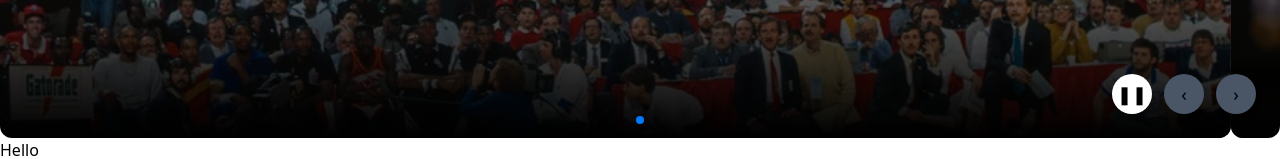
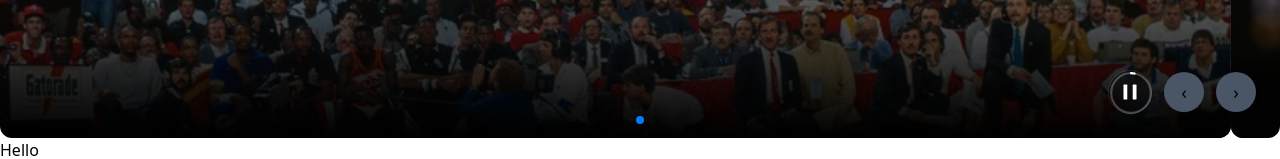
Before and after one commit to temmur/nike_frontend, a Vue app: page / in a window 1280 px wide. Shown: the part 686-845 px from the top of the page. Built offline with nearby package versions, Linux system fonts and the light colour scheme.

Commit message:
fix: CBanner

```diff
--- a/src/components/swiperr/swipper.vue
+++ b/src/components/swiperr/swipper.vue
@@ -253,6 +253,170 @@
 
 
 <!--3 kod-->
+<!--<template>-->
+<!--  <div class="max-h-[800px] relative">-->
+<!--    <Swiper-->
+<!--        :modules="[Pagination, Autoplay]"-->
+<!--        :slides-per-view="1"-->
+<!--        :loop="true"-->
+<!--        :autoplay="{ delay: 5000, disableOnInteraction: false }"-->
+<!--        pagination-->
+<!--        class="w-full max-h-[800px] rounded-xl"-->
+<!--        @swiper="onSwiper"-->
+<!--    >-->
+<!--      <SwiperSlide-->
+<!--          v-for="(slide, i) in slides"-->
+<!--          :key="i"-->
+<!--          class="relative"-->
+<!--      >-->
+<!--        &lt;!&ndash; background image &ndash;&gt;-->
+<!--        <img-->
+<!--            v-if="slide.img"-->
+<!--            :src="slide?.img"-->
+<!--            class="w-full h-[800px] object-cover rounded-xl"-->
+<!--        />-->
+<!--        <video-->
+<!--            v-if="slide.video"-->
+<!--            :ref="el => videoRefs[i] = el"-->
+<!--            :src="slide?.video"-->
+<!--            class="w-full h-[800px] object-cover rounded-xl"-->
+<!--            muted-->
+<!--            playsinline-->
+<!--        ></video>-->
+
+<!--        &lt;!&ndash; text content at bottom &ndash;&gt;-->
+<!--        <div-->
+<!--            class="absolute bottom-0 pb-40 text-center w-full p-6 text-white z-10-->
+<!--                 bg-gradient-to-t from-black/100 to-transparent rounded-b-xl"-->
+<!--        >-->
+<!--          <h1 class="mb-2 text-8xl uppercase font-[900] tracking-[-5px]">-->
+<!--            {{ slide?.title }}-->
+<!--          </h1>-->
+<!--          <p class="text-lg mb-4 capitalize">{{ slide?.subTitle }}</p>-->
+<!--          <div class="flex gap-4 justify-center">-->
+<!--            <button-->
+<!--                v-for="(el, idx) in slide.button"-->
+<!--                :key="idx"-->
+<!--                class="px-5 py-2 bg-white rounded-lg hover:bg-black transition text-black font-[600] hover:text-white rounded-[15px]"-->
+<!--            >-->
+<!--              {{ el }}-->
+<!--            </button>-->
+<!--          </div>-->
+<!--        </div>-->
+<!--      </SwiperSlide>-->
+<!--    </Swiper>-->
+
+<!--    &lt;!&ndash; Custom Controls &ndash;&gt;-->
+<!--    <div-->
+<!--        class="absolute bottom-6 right-6 flex items-center space-x-3 z-20"-->
+<!--    >-->
+<!--      &lt;!&ndash; Play/Pause &ndash;&gt;-->
+<!--      <button-->
+<!--          @click="togglePlay"-->
+<!--          class="w-10 h-10 flex items-center justify-center bg-white rounded-full shadow-md"-->
+<!--      >-->
+<!--        <span v-if="isPlaying" class="text-black text-lg">❚❚</span>-->
+<!--        <span v-else class="text-black text-lg">▶</span>-->
+<!--      </button>-->
+
+<!--      &lt;!&ndash; Prev &ndash;&gt;-->
+<!--      <button-->
+<!--          @click="goPrev"-->
+<!--          class="w-10 h-10 flex items-center justify-center bg-gray-600 rounded-full shadow-md"-->
+<!--      >-->
+<!--        <span class="text-black text-lg">‹</span>-->
+<!--      </button>-->
+
+<!--      &lt;!&ndash; Next &ndash;&gt;-->
+<!--      <button-->
+<!--          @click="goNext"-->
+<!--          class="w-10 h-10 flex items-center justify-center bg-gray-600 rounded-full shadow-md"-->
+<!--      >-->
+<!--        <span class="text-black text-lg">›</span>-->
+<!--      </button>-->
+<!--    </div>-->
+<!--  </div>-->
+<!--</template>-->
+
+<!--<script setup>-->
+<!--import { ref } from "vue";-->
+<!--import { Swiper, SwiperSlide } from "swiper/vue";-->
+<!--import { Pagination, Autoplay } from "swiper/modules";-->
+
+<!--import "swiper/css";-->
+<!--import "swiper/css/pagination";-->
+
+<!--const slides = [-->
+<!--  {-->
+<!--    img: "/images/banner.webp",-->
+<!--    button: ["Shop"],-->
+<!--    title: "Real once know",-->
+<!--    subTitle: "The jordan shattered backboard capsule",-->
+<!--  },-->
+<!--  {-->
+<!--    img: "/images/banner2.jpg",-->
+<!--    button: ["Shop Carlos's Picks", "Shop all tennis"],-->
+<!--    title: "Grand slime style",-->
+<!--    subTitle: "ace the court like carlos alcaraz in gear for every seat.",-->
+<!--  },-->
+<!--  {-->
+<!--    video: "/video/banner.mp4",-->
+<!--    button: ["Buy", "Try"],-->
+<!--    title: "Next level",-->
+<!--    subTitle: "example slide",-->
+<!--  },-->
+<!--];-->
+
+<!--const swiperRef = ref(null);-->
+<!--const isPlaying = ref(true);-->
+
+<!--const onSwiper = (swiper) => {-->
+<!--  swiperRef.value = swiper;-->
+<!--};-->
+
+<!--const goNext = () => {-->
+<!--  swiperRef.value?.slideNext();-->
+<!--  if (!isPlaying.value) {-->
+<!--    isPlaying.value = true;-->
+<!--  }-->
+<!--  swiperRef.value?.autoplay.start();-->
+<!--};-->
+
+<!--const goPrev = () => {-->
+<!--  swiperRef.value?.slidePrev();-->
+<!--  if (!isPlaying.value) {-->
+<!--    isPlaying.value = true;-->
+<!--  }-->
+<!--  swiperRef.value?.autoplay.start();-->
+<!--};-->
+
+<!--const videoRefs = ref([]); // store refs for all videos-->
+
+<!--const togglePlay = () => {-->
+<!--  if (!swiperRef.value) return;-->
+
+<!--  if (isPlaying.value) {-->
+<!--    swiperRef.value.autoplay.stop();-->
+<!--    pauseAllVideos();-->
+<!--  } else {-->
+<!--    swiperRef.value.autoplay.start();-->
+<!--    playActiveVideo();-->
+<!--  }-->
+<!--  isPlaying.value = !isPlaying.value;-->
+<!--};-->
+
+<!--const pauseAllVideos = () => {-->
+<!--  videoRefs.value.forEach((v) => v?.pause());-->
+<!--};-->
+
+<!--const playActiveVideo = () => {-->
+<!--  const activeIndex = swiperRef.value?.realIndex;-->
+<!--  const video = videoRefs.value[activeIndex];-->
+<!--  if (video) video.play();-->
+<!--};-->
+<!--</script>-->
+
+
 <template>
   <div class="max-h-[800px] relative">
     <Swiper
@@ -263,6 +427,8 @@
         pagination
         class="w-full max-h-[800px] rounded-xl"
         @swiper="onSwiper"
+        @slideChange="onSlideChange"
+        @autoplayTimeLeft="onAutoplayTimeLeft"
     >
       <SwiperSlide
           v-for="(slide, i) in slides"
@@ -274,10 +440,13 @@
             v-if="slide.img"
             :src="slide?.img"
             class="w-full h-[800px] object-cover rounded-xl"
+            alt=""
         />
+
+        <!-- background video -->
         <video
             v-if="slide.video"
-            :ref="el => videoRefs[i] = el"
+            :ref="el => (videoRefs[i] = el)"
             :src="slide?.video"
             class="w-full h-[800px] object-cover rounded-xl"
             muted
@@ -307,16 +476,69 @@
     </Swiper>
 
     <!-- Custom Controls -->
-    <div
-        class="absolute bottom-6 right-6 flex items-center space-x-3 z-20"
-    >
-      <!-- Play/Pause -->
+    <div class="absolute bottom-6 right-6 flex items-center space-x-3 z-20">
+      <!-- Play/Pause with progress ring -->
       <button
           @click="togglePlay"
-          class="w-10 h-10 flex items-center justify-center bg-white rounded-full shadow-md"
+          :style="{ width: size + 'px', height: size + 'px' }"
+          class="relative flex items-center justify-center rounded-full shadow-lg border border-white/10"
       >
-        <span v-if="isPlaying" class="text-black text-lg">❚❚</span>
-        <span v-else class="text-black text-lg">▶</span>
+        <!-- translucent background / backdrop blur -->
+        <div class="absolute inset-0 rounded-full bg-black/40 backdrop-blur-sm"></div>
+
+        <!-- svg ring (track + progress) -->
+        <svg
+            class="absolute inset-0"
+            :width="size"
+            :height="size"
+            viewBox="0 0 100 100"
+            style="transform: rotate(-90deg);"
+        >
+          <!-- track -->
+          <circle
+              cx="50"
+              cy="50"
+              r="45"
+              :stroke="trackColor"
+              :stroke-width="trackWidth"
+              fill="transparent"
+              stroke-linecap="round"
+              opacity="0.25"
+          />
+          <!-- progress -->
+          <circle
+              cx="50"
+              cy="50"
+              r="45"
+              :stroke="progressColor"
+              :stroke-width="trackWidth"
+              fill="transparent"
+              stroke-linecap="round"
+              :stroke-dasharray="circumference"
+              :stroke-dashoffset="dashOffset"
+              style="transition: stroke-dashoffset 0.15s linear;"
+          />
+        </svg>
+
+        <!-- inner icon -->
+        <div
+            class="relative z-10 flex items-center justify-center rounded-full"
+            :style="{
+            width: Math.round(size * 0.6) + 'px',
+            height: Math.round(size * 0.6) + 'px',
+          }"
+        >
+          <!-- Pause icon -->
+          <svg v-if="isPlaying" width="28" height="28" viewBox="0 0 24 24">
+            <rect x="6" y="5" width="3.5" height="14" rx="0.8" fill="white"></rect>
+            <rect x="14.5" y="5" width="3.5" height="14" rx="0.8" fill="white"></rect>
+          </svg>
+
+          <!-- Play icon -->
+          <svg v-else width="28" height="28" viewBox="0 0 24 24">
+            <path d="M8 5v14l11-7z" fill="white"></path>
+          </svg>
+        </div>
       </button>
 
       <!-- Prev -->
@@ -339,79 +561,121 @@
 </template>
 
 <script setup>
-import { ref } from "vue";
-import { Swiper, SwiperSlide } from "swiper/vue";
-import { Pagination, Autoplay } from "swiper/modules";
+import { ref, computed } from 'vue'
+import { Swiper, SwiperSlide } from 'swiper/vue'
+import { Pagination, Autoplay } from 'swiper/modules'
 
-import "swiper/css";
-import "swiper/css/pagination";
+import 'swiper/css'
+import 'swiper/css/pagination'
 
 const slides = [
   {
-    img: "/images/banner.webp",
-    button: ["Shop"],
-    title: "Real once know",
-    subTitle: "The jordan shattered backboard capsule",
+    img: '/images/banner.webp',
+    button: ['Shop'],
+    title: 'Real once know',
+    subTitle: 'The jordan shattered backboard capsule',
   },
   {
-    img: "/images/banner2.jpg",
-    button: ["Shop Carlos's Picks", "Shop all tennis"],
-    title: "Grand slime style",
-    subTitle: "ace the court like carlos alcaraz in gear for every seat.",
+    img: '/images/banner2.jpg',
+    button: ["Shop Carlos's Picks", 'Shop all tennis'],
+    title: 'Grand slime style',
+    subTitle: 'ace the court like carlos alcaraz in gear for every seat.',
   },
   {
-    video: "/video/banner.mp4",
-    button: ["Buy", "Try"],
-    title: "Next level",
-    subTitle: "example slide",
+    video: '/video/banner.mp4',
+    button: ['Buy', 'Try'],
+    title: 'Next level',
+    subTitle: 'example slide',
   },
-];
+]
 
-const swiperRef = ref(null);
-const isPlaying = ref(true);
+const swiperRef = ref(null)
+const videoRefs = ref([])
 
+const isPlaying = ref(true)
+
+// Ring visuals
+const size = 44 // px diameter of the button
+const trackWidth = 5
+const progressColor = 'white'
+const trackColor = 'white'
+
+// Ring math
+const radius = 45
+const circumference = 2 * Math.PI * radius
+const progress = ref(0) // 0..1 (0 empty, 1 full)
+const dashOffset = computed(() => (1 - progress.value) * circumference)
+
+// Swiper hooks
 const onSwiper = (swiper) => {
-  swiperRef.value = swiper;
-};
+  swiperRef.value = swiper
+  // Ensure initial video state matches play/pause
+  if (isPlaying.value) {
+    playActiveVideo()
+  } else {
+    pauseAllVideos()
+  }
+  progress.value = 0
+}
 
+const onSlideChange = () => {
+  // Reset ring and sync videos on slide change
+  progress.value = 0
+  pauseAllVideos()
+  if (isPlaying.value) playActiveVideo()
+}
+
+// Sync ring with Swiper autoplay (requires Swiper 8+)
+const onAutoplayTimeLeft = (swiper, time, prog) => {
+  // prog is 0..1 (elapsed progress)
+  progress.value = prog
+}
+
+// Controls
 const goNext = () => {
-  swiperRef.value?.slideNext();
+  swiperRef.value?.slideNext()
   if (!isPlaying.value) {
-    isPlaying.value = true;
+    isPlaying.value = true
   }
-  swiperRef.value?.autoplay.start();
-};
+  progress.value = 0
+  swiperRef.value?.autoplay.start()
+}
 
 const goPrev = () => {
-  swiperRef.value?.slidePrev();
+  swiperRef.value?.slidePrev()
   if (!isPlaying.value) {
-    isPlaying.value = true;
+    isPlaying.value = true
   }
-  swiperRef.value?.autoplay.start();
-};
-
-const videoRefs = ref([]); // store refs for all videos
+  progress.value = 0
+  swiperRef.value?.autoplay.start()
+}
 
 const togglePlay = () => {
-  if (!swiperRef.value) return;
+  if (!swiperRef.value) return
 
   if (isPlaying.value) {
-    swiperRef.value.autoplay.stop();
-    pauseAllVideos();
+    swiperRef.value.autoplay.stop()
+    pauseAllVideos()
+    // keep current progress on pause (ring freezes)
   } else {
-    swiperRef.value.autoplay.start();
-    playActiveVideo();
+    progress.value = 0 // restart ring for a fresh delay
+    swiperRef.value.autoplay.start()
+    playActiveVideo()
   }
-  isPlaying.value = !isPlaying.value;
-};
+  isPlaying.value = !isPlaying.value
+}
 
+// Video helpers
 const pauseAllVideos = () => {
-  videoRefs.value.forEach((v) => v?.pause());
-};
+  videoRefs.value.forEach((v) => v?.pause?.())
+}
 
 const playActiveVideo = () => {
-  const activeIndex = swiperRef.value?.realIndex;
-  const video = videoRefs.value[activeIndex];
-  if (video) video.play();
-};
+  const activeIndex = swiperRef.value?.realIndex
+  const video = videoRefs.value[activeIndex]
+  if (video) {
+    // play() returns a promise; ignoring rejections for muted autoplay
+    video.play?.()
+  }
+}
 </script>
```
